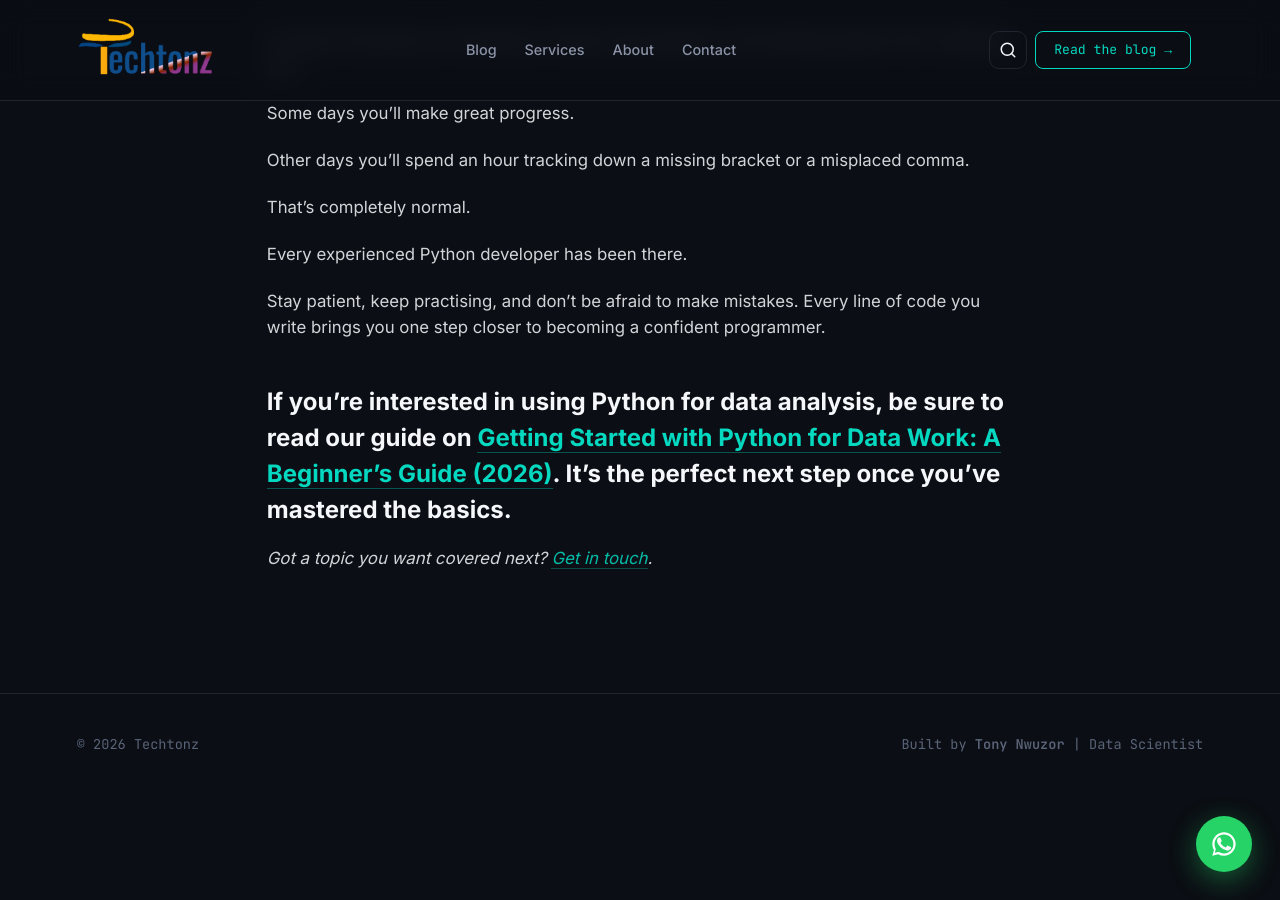
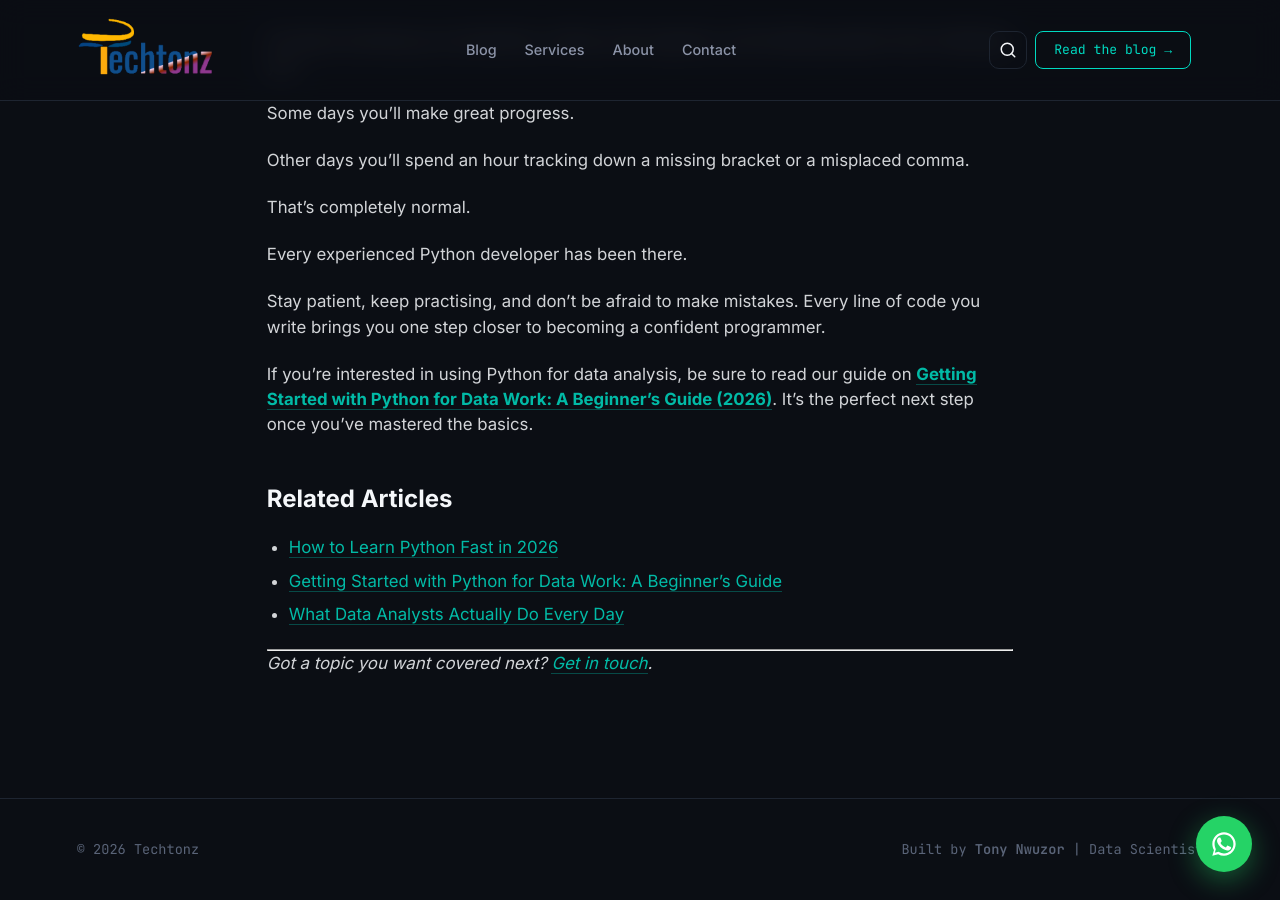
Before and after one commit to teefortech/Techtonz, a Jekyll site: the page built from _posts/2026-07-30-how-to-learn-python-fast.md, in a window 1280 px wide and 900 px high, scrolled down 8168 px. Built offline with Jekyll 4.4.1, drawn with Linux system fonts in a browser that asks for light colours.

Commit message:
Fix link and add related articles in Python guide
Updated the link for the data analysis guide and added related articles section.

```diff
--- a/_posts/2026-07-30-how-to-learn-python-fast.md
+++ b/_posts/2026-07-30-how-to-learn-python-fast.md
@@ -301,7 +301,15 @@
 
 Stay patient, keep practising, and don't be afraid to make mistakes. Every line of code you write brings you one step closer to becoming a confident programmer.
 
-If you're interested in using Python for data analysis, be sure to read our guide on **[Getting Started with Python for Data Work: A Beginner's Guide (2026)](https://getting-started-with-python-for-data-work/)**. It's the perfect next step once you've mastered the basics.
+If you're interested in using Python for data analysis, be sure to read our guide on **[Getting Started with Python for Data Work: A Beginner's Guide (2026)](https://techtonz.com/blog/Getting-Started-with-Python-for-Data-Work/)**. It's the perfect next step once you've mastered the basics.
+
+
+## Related Articles
+
+- [How to Learn Python Fast in 2026](https://techtonz.com/blog/how-to-learn-python-fast-in-2026/)
+- [Getting Started with Python for Data Work: A Beginner's Guide](https://techtonz.com/blog/Getting-Started-with-Python-for-Data-Work/)
+- [What Data Analysts Actually Do Every Day](/career/what-data-analysts-actually-do-every-day/)
+
 ---
 
 *Got a topic you want covered next? [Get in touch](/contact/).*
```
